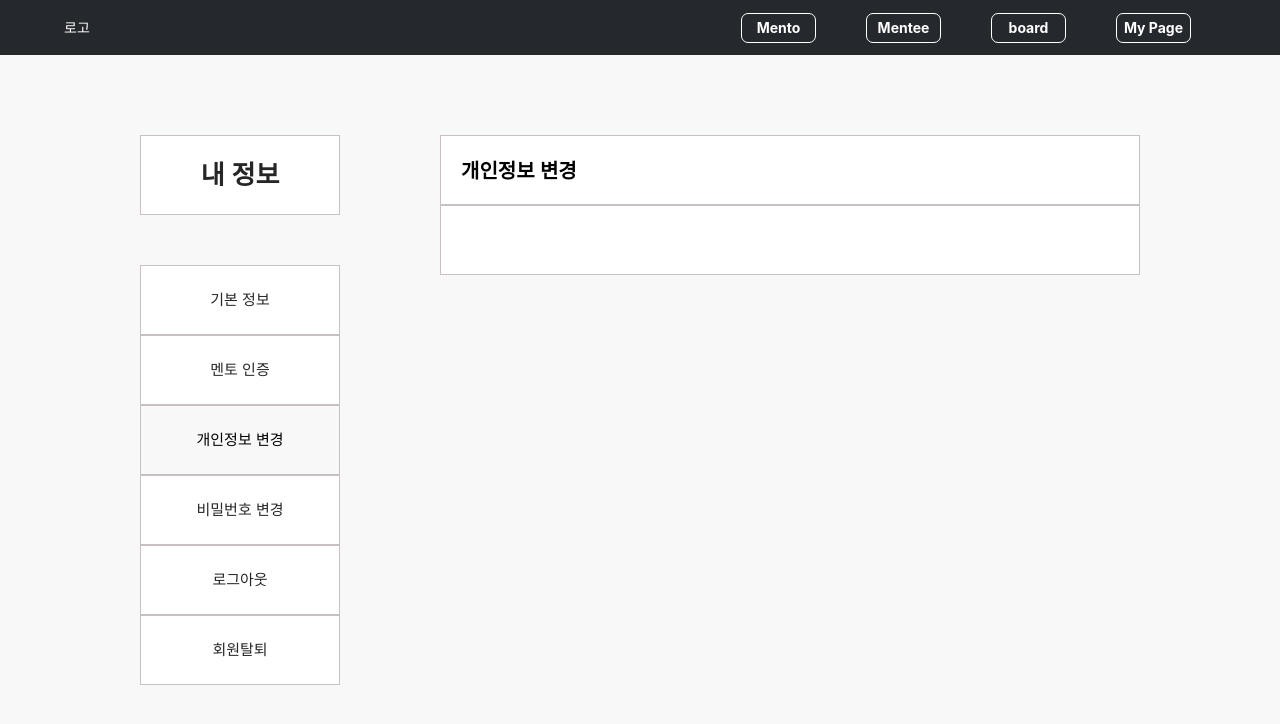
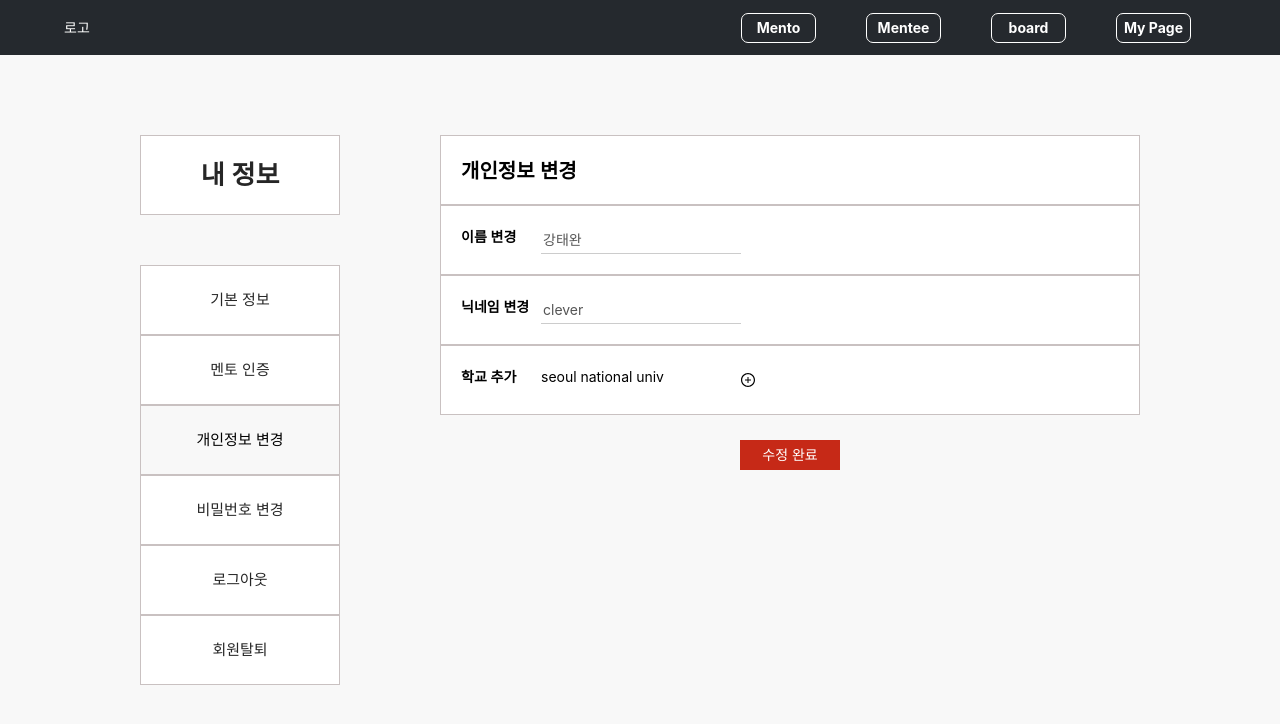
Before and after one commit to taewankang/elekant_front, a React (Create React App) app in the folder front/: page /mypage in a window 1280 px wide. Both pictures are taken after a click on the button "개인정보 변경". Shown: the top 724 px of the page. Built offline with nearby package versions, Linux system fonts and the light colour scheme.

Commit message:
add mypage - personal info

```diff
--- a/front/src/component/login/LoginContent.js
+++ b/front/src/component/login/LoginContent.js
@@ -5,17 +5,15 @@ import {useDispatch, useSelector} from 'react-redux';
 import 'antd/dist/antd.css';
 import {BUTTON_COLOR} from '../../color';
 import {LOGIN_REQUEST} from '../../reducer/reducer';
-const LoginContent = () => {
+const LoginContent = ({history}) => {
   const dispatch = useDispatch();
   const {id, password, isLogin} = useSelector(state => state.reducer);
 
-
-
   const onFinish = useCallback(values => {    //values에 아이디, 비밀번호 값이 다 저장되어 있음
     console.log('Success:', values);
-    dispatch({
-      type: LOGIN_REQUEST
-    })
+    dispatch({type: LOGIN_REQUEST})
+    //로그인이 성공했을 때 넘어가도록 중간에 넣어줘야 됨
+    history.push('/');
   });
 
   const onFinishFailed = useCallback(errorInfo => {
--- a/front/src/component/mypage/PersonalInfo.js
+++ b/front/src/component/mypage/PersonalInfo.js
@@ -1,20 +1,91 @@
-import React from 'react';
+import React, {useState, useEffect} from 'react';
 import styled from 'styled-components';
-import {Block, Bold, Title} from './style';
+import {Block, Bold, Title, Input, CompleteButton} from './style';
+import {useSelector} from 'react-redux';
+import {PlusCircleOutlined} from '@ant-design/icons'
+import {BUTTON_COLOR} from '../../color';
+import 'antd/dist/antd.css';
+
 const PersonContainer = styled.div`
     width: 700px;
     height:
     background-color: #000000;
-    color: #000000;
 `
 
+const ButtonContainer = styled.div`
+    display: flex;
+    justify-content: center;
+    margin-top: 25px;
+`
+const NameException = styled.span`
+    color: ${BUTTON_COLOR};
+    font-size: 12px;
+    display: flex;
+    align-items: center;
+    margin-left: 20px;
 
+`
 
 const PersonalInfo = () => {
+    const {name, nickname, school} = useSelector(state => state.reducer);
+    const [username, setName] = useState('');
+    const [userNick, setNickname] = useState('');
+    const [checkName, setCheckName] = useState(false);
+    const [checkNick, setCheckNick] = useState(false);
+    const nameChange = (e) => {setName(e.target.value)}
+    const nicknameChange = (e) => {setNickname(e.target.value)}
+    const onSubmit = (e) => {
+        e.preventDefault();
+        if(username === '') setCheckName(true);
+        else setCheckName(false);
+        if(userNick === '') setCheckNick(true);
+        else setCheckNick(false);
+
+        //예외상황 다 처리했다면 post
+    }
+
+    const addSchool = () => {
+
+    }
+
+    useEffect(() => {
+        setName(name);
+        setNickname(nickname);
+    }, [])
+
     return (
         <PersonContainer>
             <Title>개인정보 변경</Title>
-            <Block></Block>
+            <form onSubmit={onSubmit}>
+                <Block>
+                    <Bold>이름 변경</Bold>
+                    <Input value={username} onChange={nameChange}/>
+                    {
+                        checkName &&
+                        <NameException>※ 이름을 입력하세요</NameException>
+                    }
+                </Block>
+                <Block>
+                    <Bold>닉네임 변경</Bold>
+                    <Input value={userNick} onChange={nicknameChange}/>
+                    {
+                        checkNick &&
+                        <NameException>※ 이름을 입력하세요</NameException>
+                    }
+                </Block>
+                <Block>
+                    <Bold>학교 추가</Bold>
+                    <div style={{width: '200px'}}>
+                        {school}
+                    </div>
+                    <div style={{display: 'flex', alignItems: 'center'}}>
+                        <PlusCircleOutlined onClick={addSchool}/>
+                    </div>
+                </Block>
+                <ButtonContainer>
+                    <CompleteButton>수정 완료</CompleteButton>
+                </ButtonContainer>
+            </form>
         </PersonContainer>
     )
 }
--- a/front/src/component/mypage/style.js
+++ b/front/src/component/mypage/style.js
@@ -1,4 +1,4 @@
-import {MY_PAGE_BORDER} from '../../color';
+import {MY_PAGE_BORDER, BUTTON_COLOR} from '../../color';
 import styled from 'styled-components';
 export const Block = styled.div`
     width: 700px;
@@ -6,6 +6,7 @@ export const Block = styled.div`
     padding: 20px;
     display: flex;
     background-color: #FFFFFF;
+    color: #000000;
     border: 1px solid ${MY_PAGE_BORDER};
 `
 
@@ -25,3 +26,22 @@ export const Title = styled.div`
     color: #000000;
     border: 1px solid ${MY_PAGE_BORDER};
 `
+
+export const Input = styled.input`
+    border: none;
+    outline: none;
+    border-bottom: 1px solid #CCC;
+    color: #555;
+    width: 200px;
+    &:focus{border-bottom: 1px solid #000000;}
+`
+
+export const CompleteButton = styled.button`
+    width: 100px;
+    height: 30px;
+    background-color: ${BUTTON_COLOR};
+    color: #FFFFFF;
+    font-weght: 800;
+    box-shadow: none;
+    border: 1px solid ${BUTTON_COLOR};
+`
```
